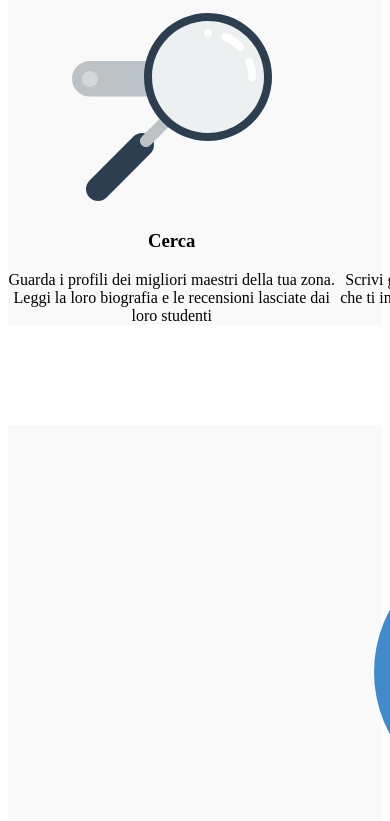
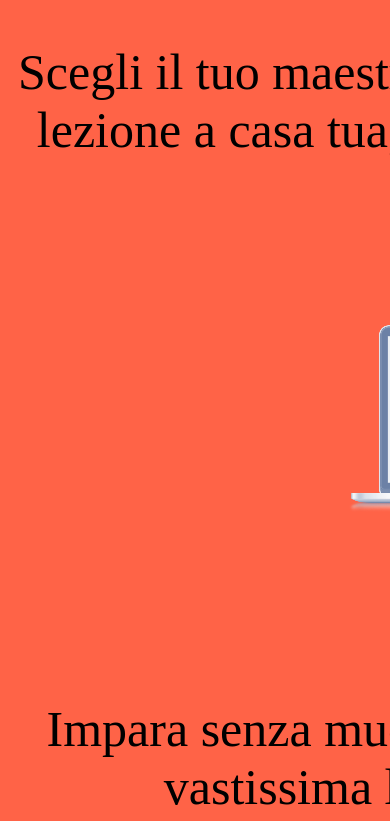
Before and after one commit to Basiglio/html-css-resp-wannabe, a plain HTML site: page index.html in a window 390 px wide. Shown: the part 623-1444 px from the top of the page. Drawn offline with Linux system fonts and the light colour scheme.

Commit message:
secondo push

```diff
--- a/style.css
+++ b/style.css
@@ -71,3 +71,28 @@ img {
 .clear {
   clear: both;
 }
+
+/* MEDIA QUERY */
+
+@media screen and (max-width: 420px) {
+/* IMPOSTAZIONI AL BODY */
+  body {
+    background-color: tomato;
+    font-size: 50px;
+  }
+
+  #lezioni .row>.left,
+  #lezioni .row>.right {
+    width: 100%;
+    float: none;
+    margin-bottom: 10%;
+  }
+
+  .container.grey {
+    background-color: tomato;
+  }
+
+
+
+
+}
```
Also changed, not shown: index.html (+1 -1 lines).
